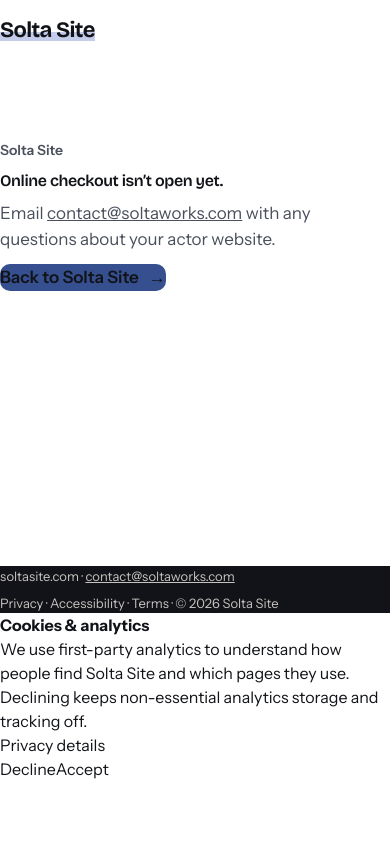
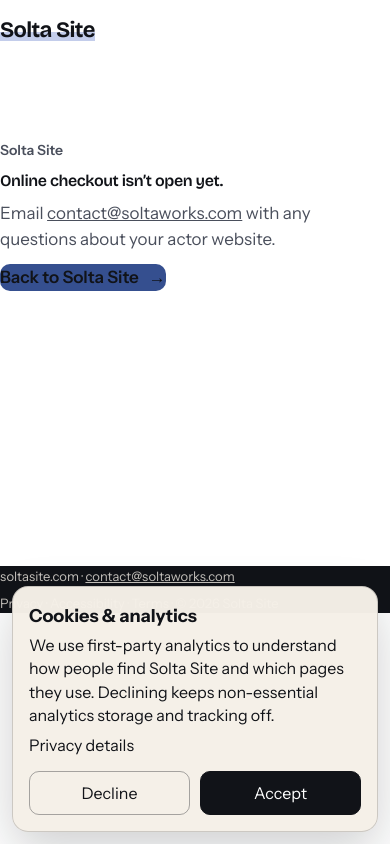
Before and after one commit to Poly-G/soltasite, a Next.js app: page /start in a window 390 px wide. Built offline with nearby package versions, Linux system fonts and the light colour scheme.

Commit message:
Style cookie consent banner

```diff
--- a/app/globals.css
+++ b/app/globals.css
@@ -21,3 +21,58 @@
 @media (prefers-reduced-motion: reduce) {
   *, *::before, *::after { animation: none !important; transition: none !important; scroll-behavior: auto !important; }
 }
+
+
+.cookie-consent {
+  position: fixed;
+  left: 20px;
+  right: 20px;
+  bottom: 20px;
+  z-index: 1000;
+  display: flex;
+  align-items: center;
+  justify-content: space-between;
+  gap: 24px;
+  max-width: 980px;
+  margin: 0 auto;
+  padding: 18px 20px;
+  border: 1px solid rgba(17,19,24,.18);
+  border-radius: 16px;
+  background: rgba(245,240,232,.98);
+  color: #111318;
+  box-shadow: 0 18px 50px rgba(17,19,24,.2);
+}
+.cookie-consent__copy { max-width: 720px; }
+.cookie-consent__copy strong { display: block; font-size: 18px; margin-bottom: 4px; }
+.cookie-consent__copy p { margin: 0 0 6px; line-height: 1.45; }
+.cookie-consent__copy a { color: inherit; text-underline-offset: 3px; }
+.cookie-consent__actions { display: flex; gap: 10px; flex: none; }
+.cookie-consent__actions button {
+  min-height: 44px;
+  padding: 0 16px;
+  border-radius: 10px;
+  cursor: pointer;
+}
+.cookie-consent__decline {
+  border: 1px solid rgba(17,19,24,.35);
+  background: transparent;
+  color: #111318;
+}
+.cookie-consent__accept {
+  border: 1px solid #111318;
+  background: #111318;
+  color: #fff;
+}
+@media (max-width: 700px) {
+  .cookie-consent {
+    left: 12px;
+    right: 12px;
+    bottom: 12px;
+    align-items: stretch;
+    flex-direction: column;
+    gap: 14px;
+    padding: 16px;
+  }
+  .cookie-consent__actions { width: 100%; }
+  .cookie-consent__actions button { flex: 1; }
+}
```
